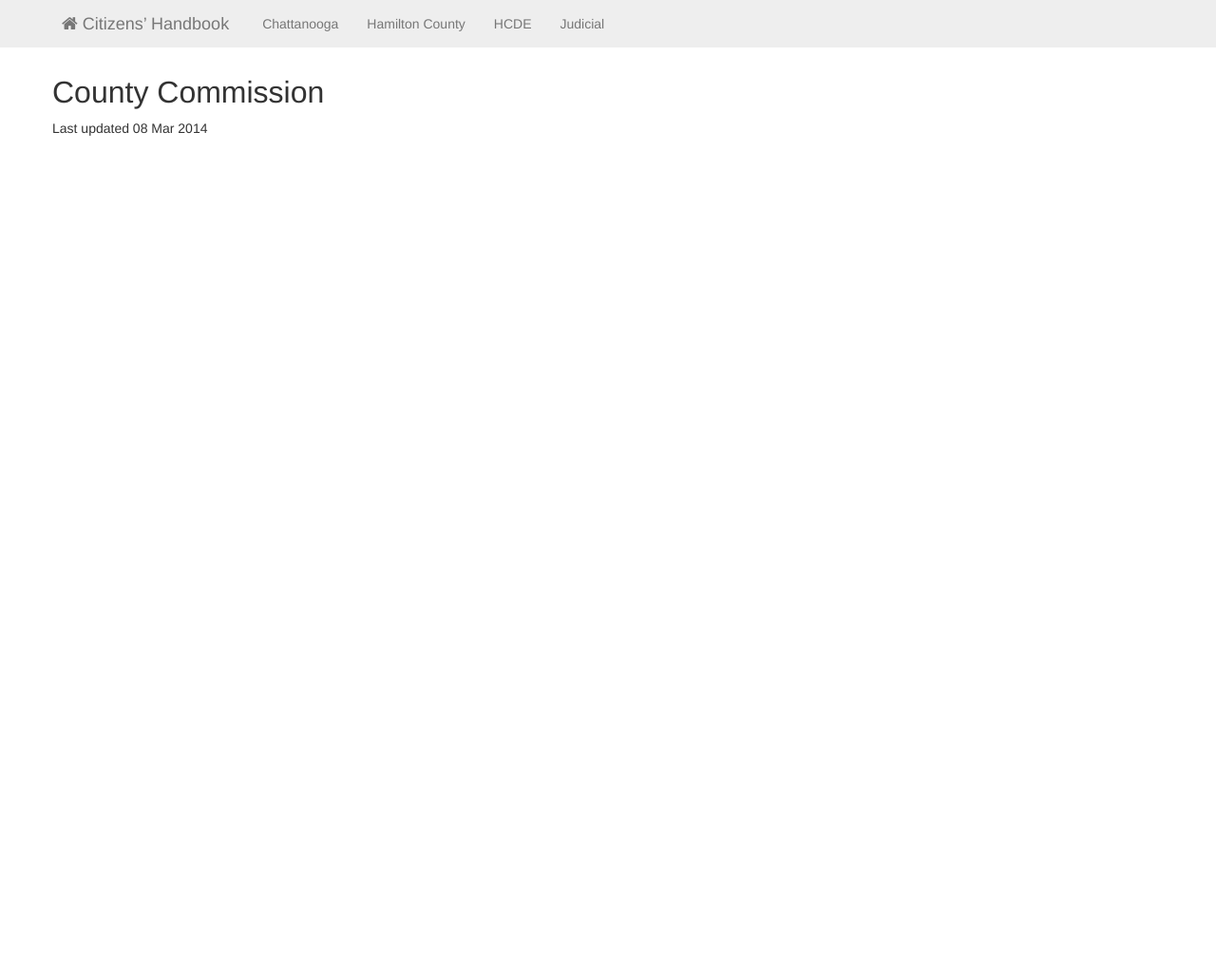
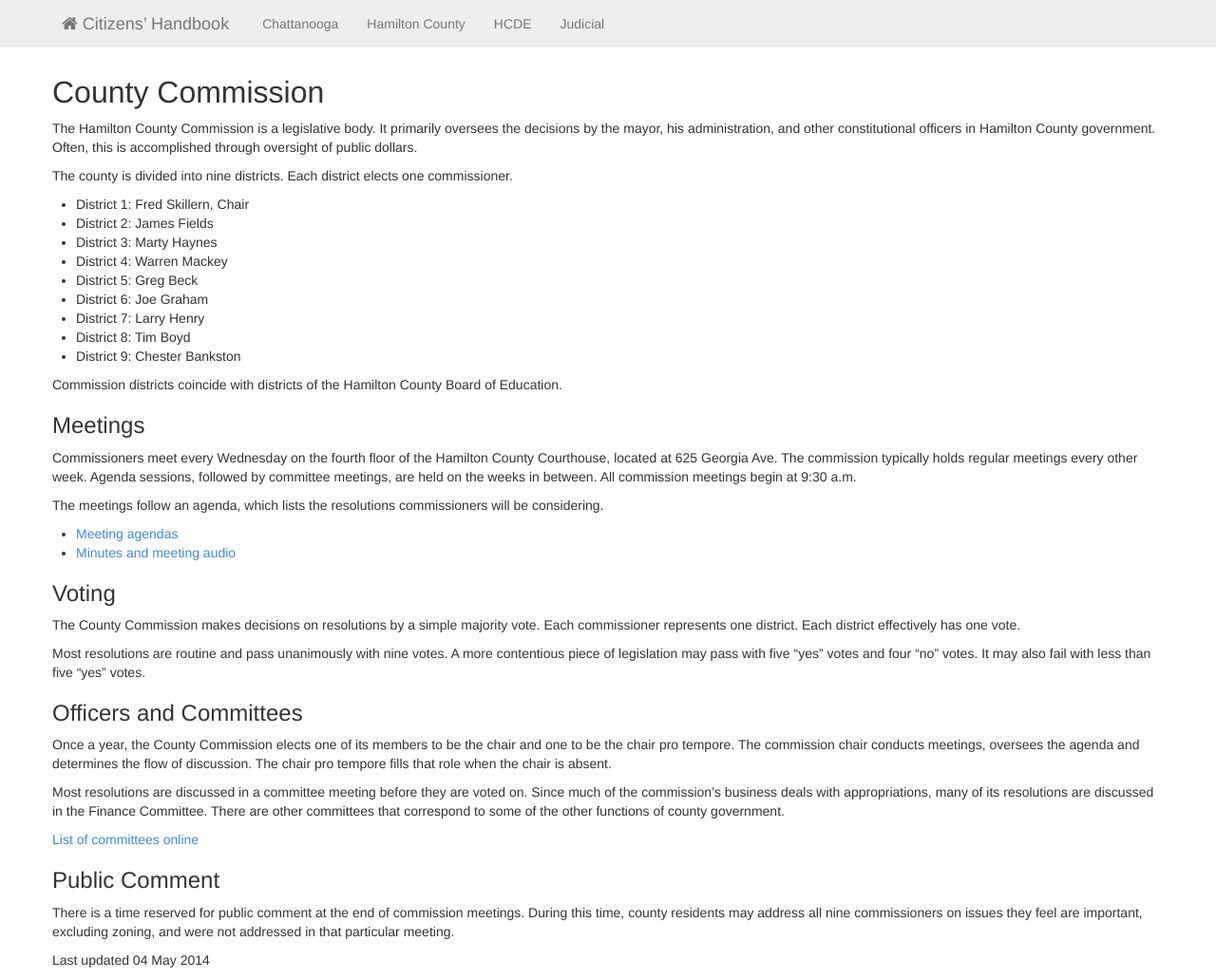
Before and after one commit to chattizen/citizens-handbook, a Jekyll site: the page built from _posts/hamilton-county/2014-05-04-county-commission.md, in a window 1280 px wide and 1031 px high. Shown: the whole window at 95% size. Built offline with Jekyll 4.4.1, drawn with Linux system fonts in a browser that asks for light colours; nearby versions of some CDN libraries.

Commit message:
County Commission content

```diff
--- /dev/null
+++ b/_posts/hamilton-county/2014-05-04-county-commission.md
@@ -0,0 +1,55 @@
+---
+title: County Commission
+layout: post
+categories:
+    - hamco
+excerpt: |
+    The Hamilton County Commission is a legislative body consisting of nine elected representatives.
+
+    It's primary responsibility is to oversee the spending of the mayor, his administration and other constitutional offices.
+
+    Commission members meet weekly at the Hamilton County Courthouse on Georgia Avenue.
+---
+
+The Hamilton County Commission is a legislative body. It primarily oversees the decisions by the mayor, his administration, and other constitutional officers in Hamilton County government. Often, this is accomplished through oversight of public dollars.
+
+The county is divided into nine districts. Each district elects one commissioner.
+
++ District 1: Fred Skillern, Chair
++ District 2: James Fields
++ District 3: Marty Haynes
++ District 4: Warren Mackey
++ District 5: Greg Beck
++ District 6: Joe Graham
++ District 7: Larry Henry
++ District 8: Tim Boyd
++ District 9: Chester Bankston
+
+Commission districts coincide with districts of the Hamilton County Board of Education.
+
+### Meetings
+
+Commissioners meet every Wednesday on the fourth floor of the Hamilton County Courthouse, located at 625 Georgia Ave. The commission typically holds regular meetings every other week. Agenda sessions, followed by committee meetings, are held on the weeks in between. All commission meetings begin at 9:30 a.m.
+
+The meetings follow an agenda, which lists the resolutions commissioners will be considering.
+
++ [Meeting agendas](http://www.hamiltontn.gov/commission/meetings.aspx)
++ [Minutes and meeting audio](http://www.hamiltontn.gov/commission/Minutes.aspx)
+
+### Voting
+
+The County Commission makes decisions on resolutions by a simple majority vote. Each commissioner represents one district. Each district effectively has one vote.
+
+Most resolutions are routine and pass unanimously with nine votes. A more contentious piece of legislation may pass with five "yes" votes and four "no" votes. It may also fail with less than five "yes" votes.
+
+### Officers and Committees
+
+Once a year, the County Commission elects one of its members to be the chair and one to be the chair pro tempore. The commission chair conducts meetings, oversees the agenda and determines the flow of discussion. The chair pro tempore fills that role when the chair is absent.
+
+Most resolutions are discussed in a committee meeting before they are voted on. Since much of the commission's business deals with appropriations, many of its resolutions are discussed in the Finance Committee. There are other committees that correspond to some of the other functions of county government.
+
+[List of committees online](http://www.hamiltontn.gov/commission/Committees.aspx)
+
+### Public Comment
+
+There is a time reserved for public comment at the end of commission meetings. During this time, county residents may address all nine commissioners on issues they feel are important, excluding zoning, and were not addressed in that particular meeting.
--- a/hamilton-county/index.html
+++ b/hamilton-county/index.html
@@ -8,7 +8,9 @@ layout: default
         <p>Hamilton County is a political subdivision of Tennessee. Its government consists a mayor, county commission and other elected consitutional officers.</p>
         <dl>
         {% for post in site.categories.hamco %}
-            <dt><h2><a href="{{ post.url }}">{{ post.title }}</a></h2></dt>
-            <dd>{{ post.content }}</dd>
+            <dt>
+              <h2><a href="{{ post.url }}">{{ post.title }}</a></h2>
+            </dt>
+            <dd>{{ post.excerpt | textilize }}</dd>
         {% endfor %}
         </dl>
```
Also changed, not shown: _posts/chattanooga/2014-05-04-city-council.md (+2 -1 lines).
